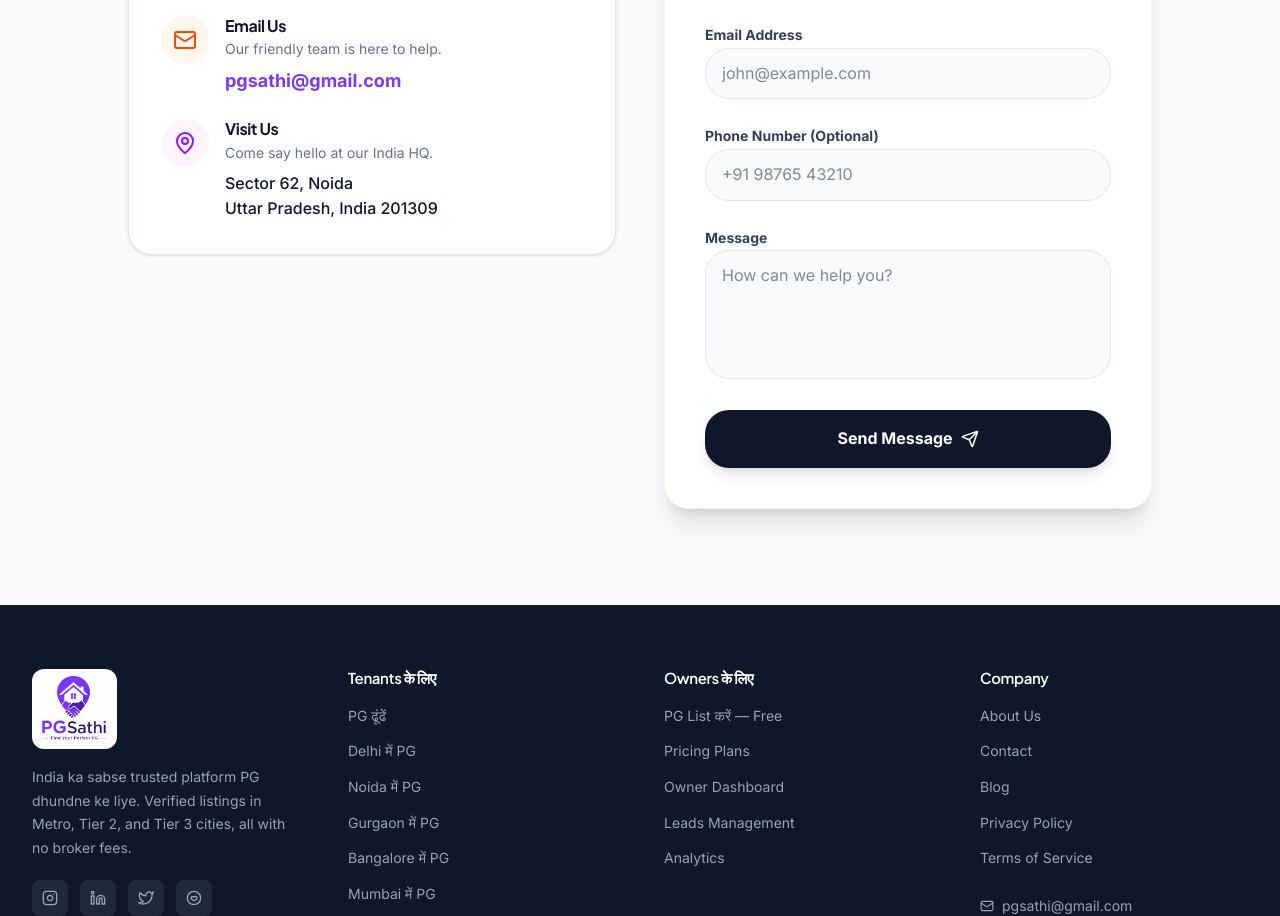
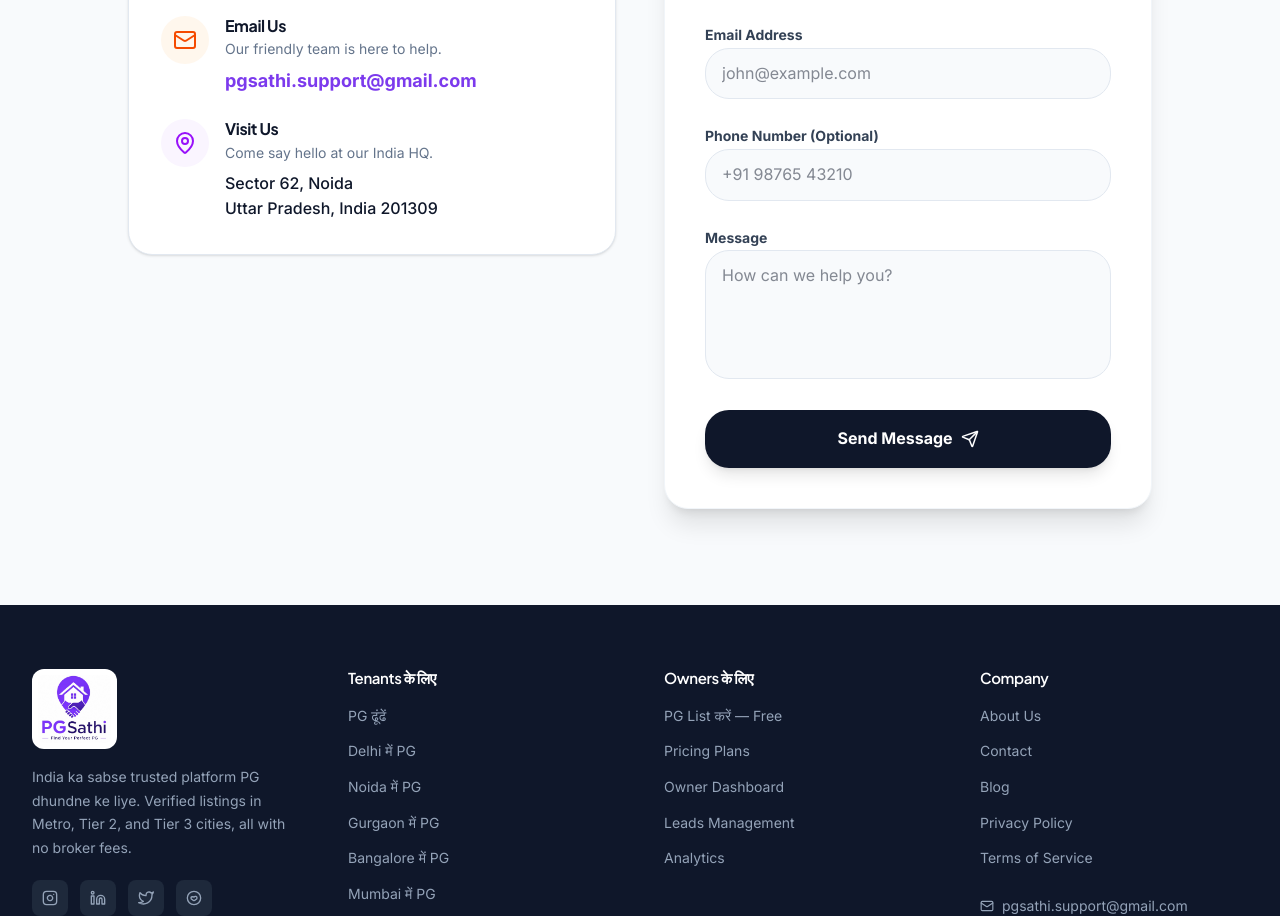
Before and after one commit to mohd-aftab-code/pgsathi, a Next.js app: page /contact in a window 1280 px wide. Shown: the part 554-1470 px from the top of the page. Built offline with nearby package versions, Linux system fonts and the light colour scheme; no server answers.

Commit message:
chore: update contact email to support

```diff
--- a/app/(main)/contact/page.tsx
+++ b/app/(main)/contact/page.tsx
@@ -46,8 +46,8 @@ export default function ContactPage() {
                   <div>
                     <h3 className="font-bold text-neutral-900 mb-1">Email Us</h3>
                     <p className="text-neutral-500 text-sm mb-2">Our friendly team is here to help.</p>
-                    <a href="mailto:pgsathi@gmail.com" className="text-primary-600 font-bold hover:underline text-lg">
-                      pgsathi@gmail.com
+                    <a href="mailto:pgsathi.support@gmail.com" className="text-primary-600 font-bold hover:underline text-lg">
+                      pgsathi.support@gmail.com
                     </a>
                   </div>
                 </div>
--- a/app/(main)/privacy/page.tsx
+++ b/app/(main)/privacy/page.tsx
@@ -44,7 +44,7 @@ export default function PrivacyPolicyPage() {
             <h2 className="text-2xl font-bold text-neutral-900 mt-10 mb-4">5. Contact Us</h2>
             <p>If you have any questions about this privacy policy or our privacy practices, please contact us in the following ways:</p>
             <ul className="list-disc pl-5 space-y-2">
-              <li>Email address: pgsathi@gmail.com</li>
+              <li>Email address: pgsathi.support@gmail.com</li>
               <li>Phone number: +91 9696110243</li>
             </ul>
           </div>
--- a/app/layout.tsx
+++ b/app/layout.tsx
@@ -107,7 +107,7 @@ export default function RootLayout({
       "addressCountry": "IN"
     },
     "telephone": "+919696110243",
-    "email": "pgsathi@gmail.com",
+    "email": "pgsathi.support@gmail.com",
     "url": "https://pgsathi.in"
   };
 
--- a/components/common/Footer.tsx
+++ b/components/common/Footer.tsx
@@ -133,6 +133,9 @@ export default function Footer() {
               ))}
             </ul>
             <div style={{ display: "flex", flexDirection: "column", gap: "8px" }}>
+              <a href="mailto:pgsathi.support@gmail.com" style={{ display: "flex", alignItems: "center", gap: "8px", color: "#94a3b8", fontSize: "0.875rem", textDecoration: "none" }}>
+                <Mail size={14} /> pgsathi.support@gmail.com
+              </a>
               <a href="mailto:pgsathi@gmail.com" style={{ display: "flex", alignItems: "center", gap: "8px", color: "#94a3b8", fontSize: "0.875rem", textDecoration: "none" }}>
                 <Mail size={14} /> pgsathi@gmail.com
               </a>
```
